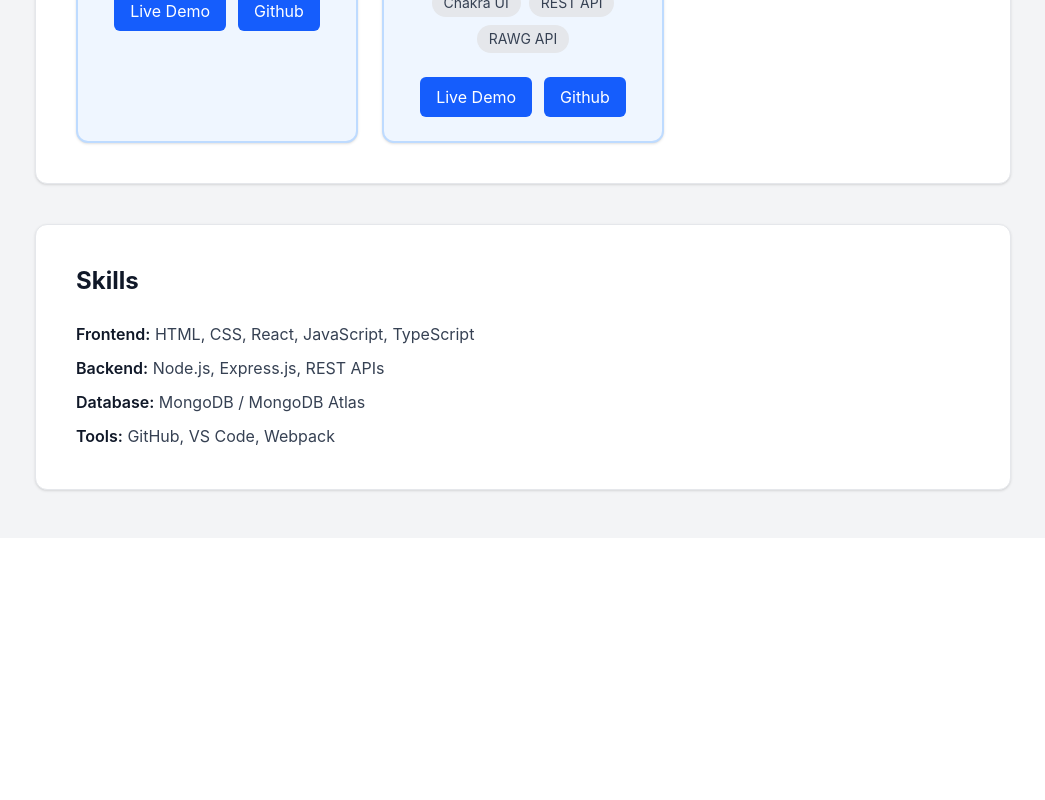
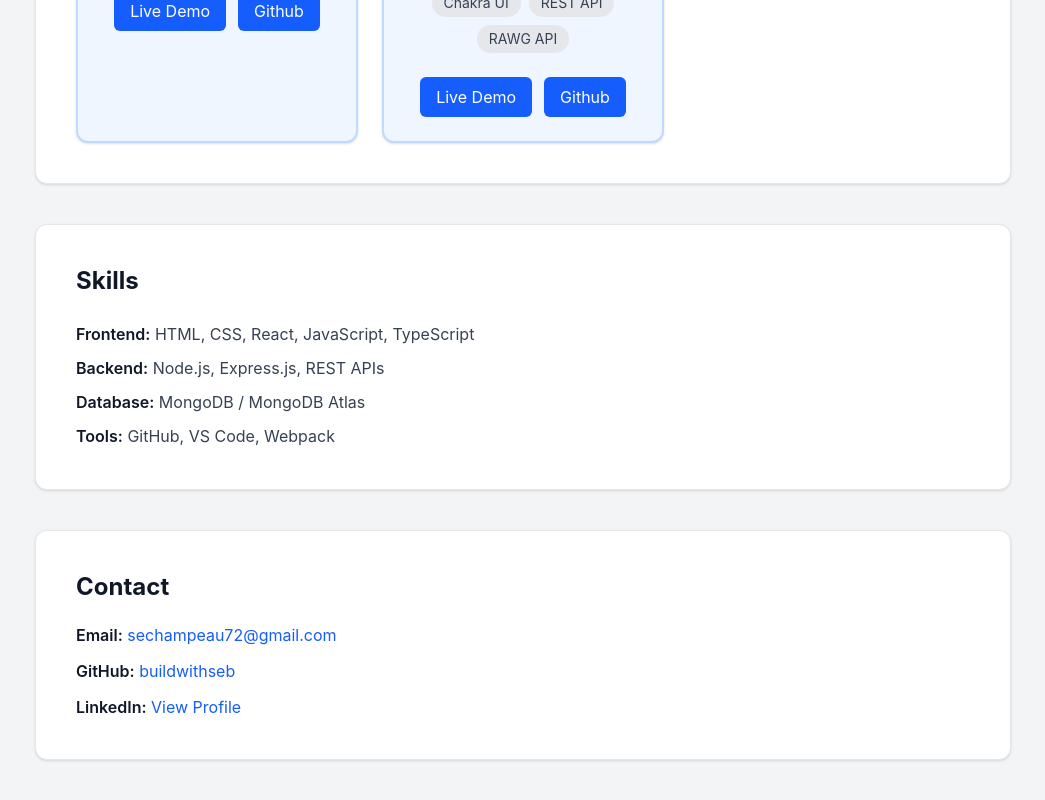
Before and after one commit to buildwithseb/portfolio, a React (Vite) app: page / in a window 1280 px wide. Shown: the part 1294-2094 px from the top of the page, without its empty margins (117-1162 px from the left). Before the commit the page ends 1832 px from the top, so only its background shows below. Built offline with nearby package versions, Linux system fonts and the light colour scheme.

Commit message:
Add Contact component

```diff
--- a/src/App.tsx
+++ b/src/App.tsx
@@ -1,4 +1,5 @@
 import About from "./components/About";
+import { Contact } from "./components/Contact";
 import Hero from "./components/Hero";
 import Projects from "./components/Projects";
 import Skills from "./components/Skills";
@@ -11,12 +12,7 @@ function App() {
         <About></About>
         <Projects></Projects>
         <Skills></Skills>
-
-        {/* {Projects} */}
-
-        {/* {Skills} */}
-
-        {/* {Contact} */}
+        <Contact></Contact>
       </main>
 
       {/* {Footer} */}
--- /dev/null
+++ b/src/components/Contact.tsx
@@ -0,0 +1,22 @@
+export const Contact = () => {
+  return (
+    <section className="flex flex-col gap-3 rounded-xl border border-gray-200 bg-white p-8 shadow-sm md:p-10">
+      <h2 className="mb-2 text-2xl font-bold text-gray-900">Contact</h2>
+      <a href="mailto:sechampeau72@gmail.com" className="text-blue-600">
+        <strong className="font-semibold text-gray-900">Email:</strong>{" "}
+        sechampeau72@gmail.com
+      </a>
+      <a href="https://github.com/buildwithseb" className="text-blue-600">
+        <strong className="font-semibold text-gray-900">GitHub:</strong>{" "}
+        buildwithseb
+      </a>
+      <a
+        href="https://www.linkedin.com/in/sebastien-champeau-0a1b29150/"
+        className="text-blue-600 "
+      >
+        <strong className="font-semibold text-gray-900">LinkedIn:</strong> View
+        Profile
+      </a>
+    </section>
+  );
+};
```
